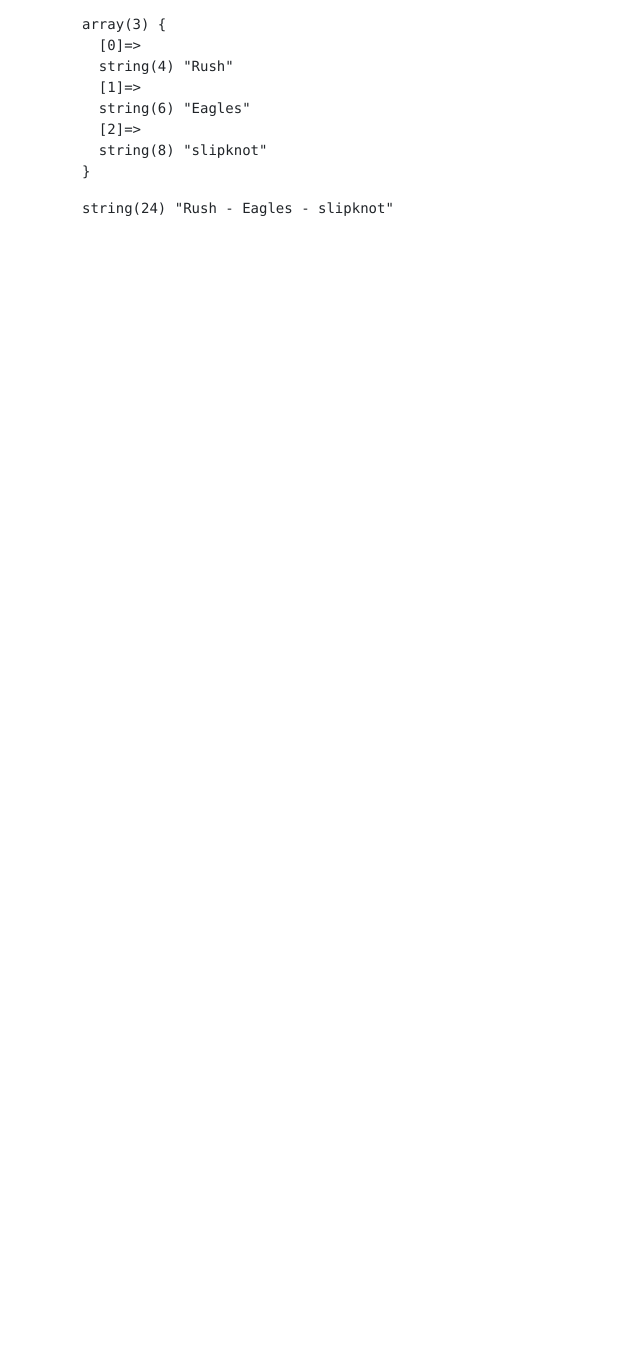
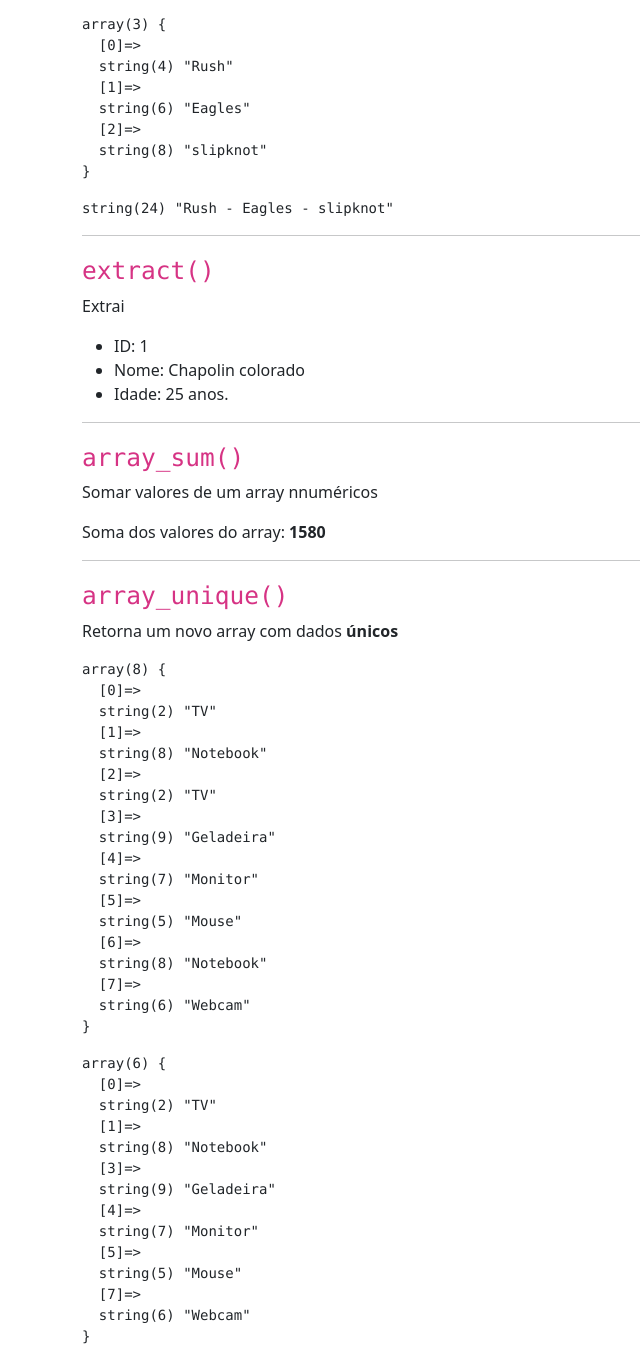
Before and after one commit to mourjulia/aulasphp, a PHP site: page /09-funcoes-natives.php in a window 1280 px wide. Shown: the part 1021-2384 px from the top of the page, without its empty margins (0-640 px from the left). Before the commit the page ends 1237 px from the top, so only its background shows below. Run offline with PHP 8.4, Linux system fonts and the light colour scheme.

Commit message:
funções narrativas
array_sum e array_unique

```diff
--- a/09-funcoes-natives.php
+++ b/09-funcoes-natives.php
@@ -65,8 +65,51 @@
 
         <pre><?=var_dump($ArraysBandas)?></pre>
         <pre><?=var_dump($textoBandas)?></pre>
+        <hr>
 
+        <h3><code>extract()</code></h3>
+        <p>Extrai  </p>
+        <?php
+        $aluno = [
+        "id" => 1,
+        "nome" => "Chapolin colorado",
+        "idade" => 25
+        ];
 
+        extract($aluno);
+        ?>
+
+        <ul>
+            <li>ID: <?=$id?></li>
+            <li>Nome: <?=$nome?></li>
+            <li>Idade: <?=$idade?> anos.</li>
+        </ul>
+        <hr>
+
+        <h3><code>array_sum()</code></h3>
+        <p>Somar valores de um array nnuméricos</p>
+
+        <?php
+        $valores = [10, 20, 50, 1000, 500];
+        $total = array_sum($valores);
+        ?>
+
+        <!-- Resultado -->
+        <p>Soma dos valores do array: <b><?=$total?></b></p>
+        <hr>
+
+        <h3><code>array_unique()</code></h3>
+        <p>Retorna um novo array com dados <b>únicos</b></p>
+
+        <?php
+        $produtos = ["TV", "Notebook", "TV", "Geladeira",
+        "Monitor", "Mouse", "Notebook", "Webcam"];
+
+        $produtosUnicos = array_unique($produtos)
+        ?>
+
+        <pre><?=var_dump($produtos)?></pre>
+        <pre><?=var_dump($produtosUnicos)?></pre>
 
 
     </div>
```
